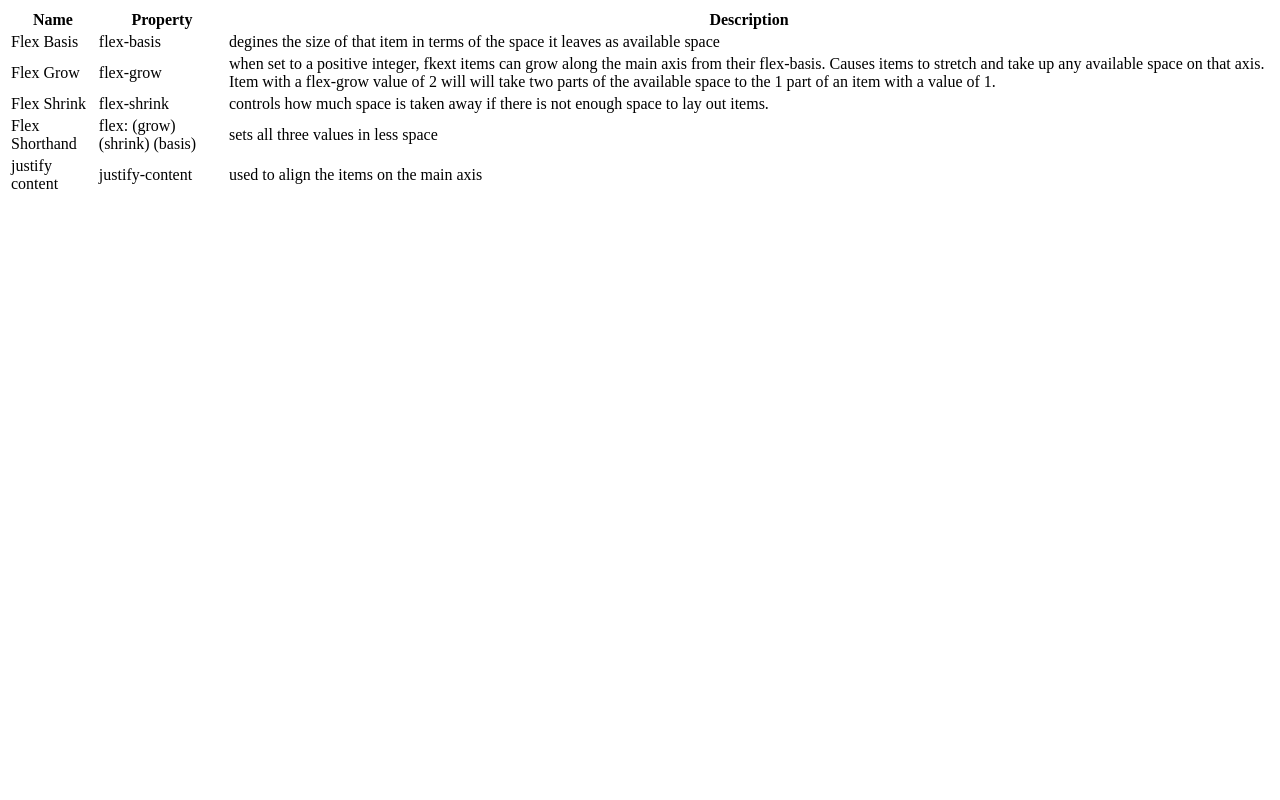
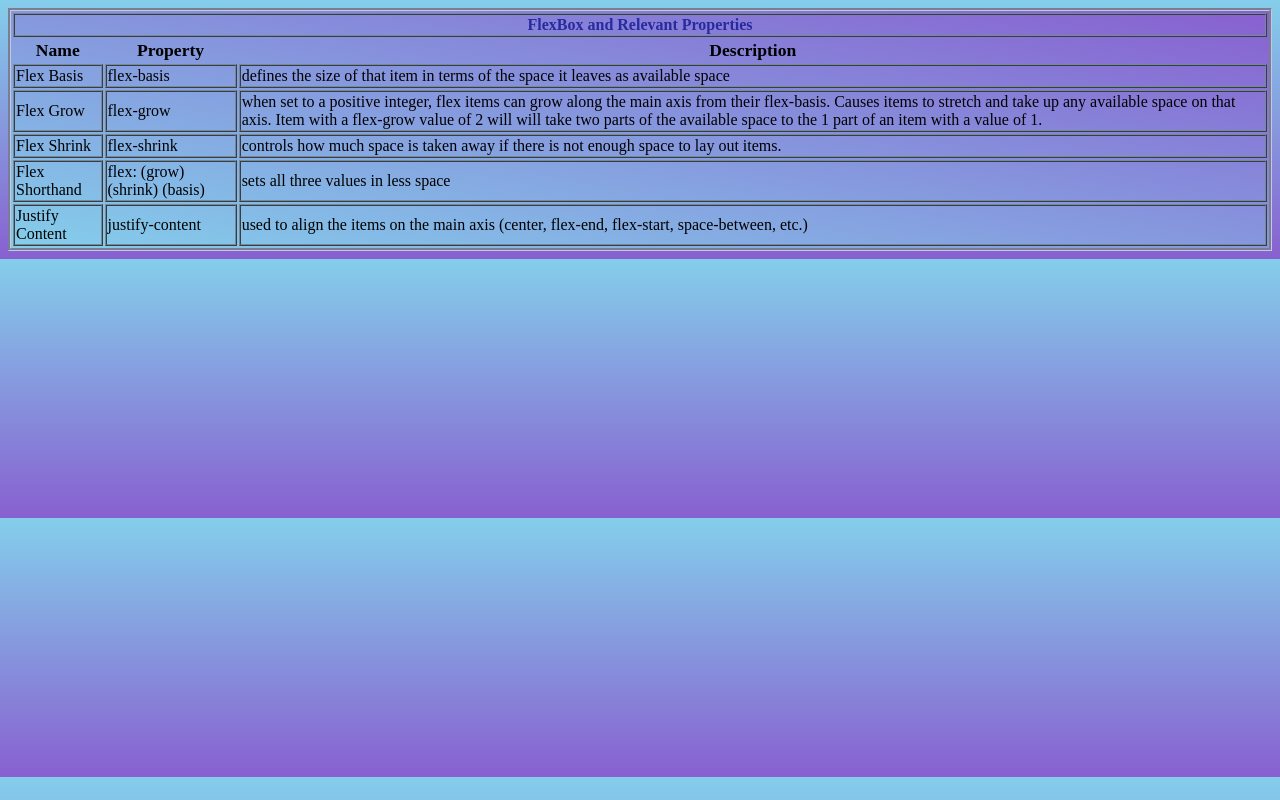
Before and after one commit to jpow18/jpow18.github.io, a plain HTML site: page index.html in a window 1280 px wide. Drawn offline with Linux system fonts and the light colour scheme; files that its build step writes are made by us from their sources.

Commit message:
Add files via upload

```diff
--- a/cheatcss.css
+++ b/cheatcss.css
@@ -0,0 +1,33 @@
+body {
+    background: linear-gradient(#84CEEB, #8860D0);
+
+}
+
+table {
+    border: 3px groove #C1C8E4;
+    background: linear-gradient(to top right, #84CEEB, #8860D0)
+}
+
+th {
+    font-size: 1.1em;
+}
+
+tr,
+td {
+    border: 2px ridge lightslategray
+}
+
+#tabletitle {
+    text-align: center;
+}
+
+a {
+    text-decoration: none;
+    cursor: point;
+    color: rgb(39, 43, 157);
+    font-weight: bold;
+}
+
+a:hover {
+    color: rgb(77, 0, 132);
+}
--- a/index.html
+++ b/index.html
@@ -10,6 +10,9 @@
     <body>
         <table>
             <tr>
+                <td colspan="3" id="tabletitle"><a href="https://developer.mozilla.org/en-US/docs/Web/CSS/CSS_Flexible_Box_Layout/Basic_Concepts_of_Flexbox">FlexBox and Relevant Properties</a></td>
+            </tr>
+            <tr>
                 <th>Name</th>
                 <th>Property</th>
                 <th>Description</th>
@@ -17,12 +20,12 @@
             <tr>
                 <td>Flex Basis</td>
                 <td>flex-basis</td>
-                <td>degines the size of that item in terms of the space it leaves as available space</td>
+                <td>defines the size of that item in terms of the space it leaves as available space</td>
             </tr>
             <tr>
                 <td>Flex Grow</td>
                 <td>flex-grow</td>
-                <td>when set to a positive integer, fkext items can grow along the main axis from their flex-basis. Causes items to stretch and take up any available space on that axis. Item with a flex-grow value of 2 will  will take two parts of the available space to the 1 part of an item with a value of 1.</td>
+                <td>when set to a positive integer, flex items can grow along the main axis from their flex-basis. Causes items to stretch and take up any available space on that axis. Item with a flex-grow value of 2 will  will take two parts of the available space to the 1 part of an item with a value of 1.</td>
             </tr>
             <tr>
                 <td>Flex Shrink</td>
@@ -35,18 +38,9 @@
                 <td>sets all three values in less space</td>
             </tr>
             <tr>
-                <td>justify content</td>
+                <td>Justify Content</td>
                 <td>justify-content</td>
-                <td>used to align the items on the main axis</td>
-            <tr>
-                <td></td>
-                <td></td>
-                <td></td>
-            <tr>
-                <td></td>
-                <td></td>
-                <td></td>
-            </tr>
+                <td>used to align the items on the main axis (center, flex-end, flex-start, space-between, etc.)</td>
         </table>
     </body>
 </html>
```
